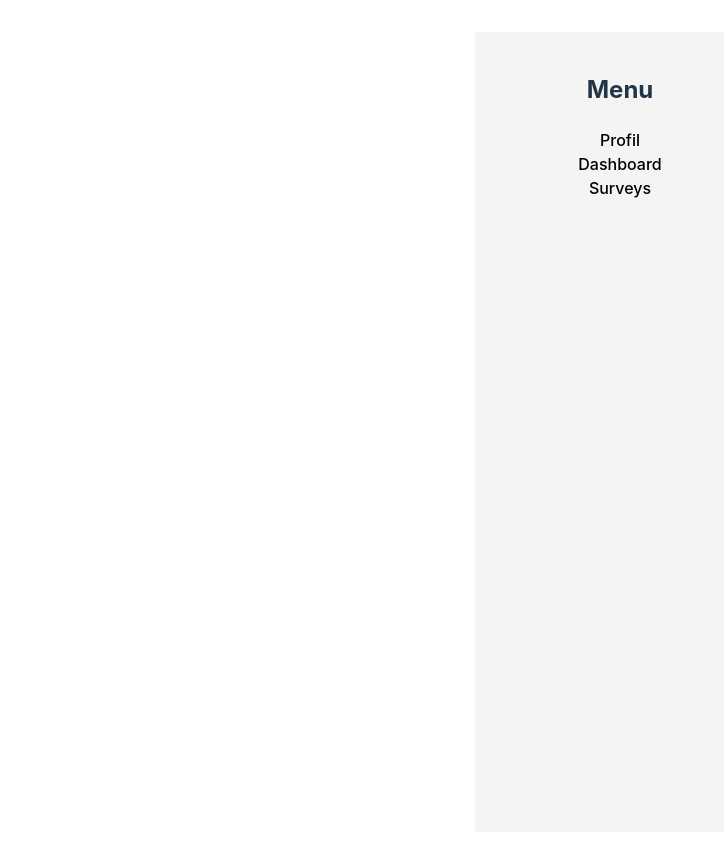
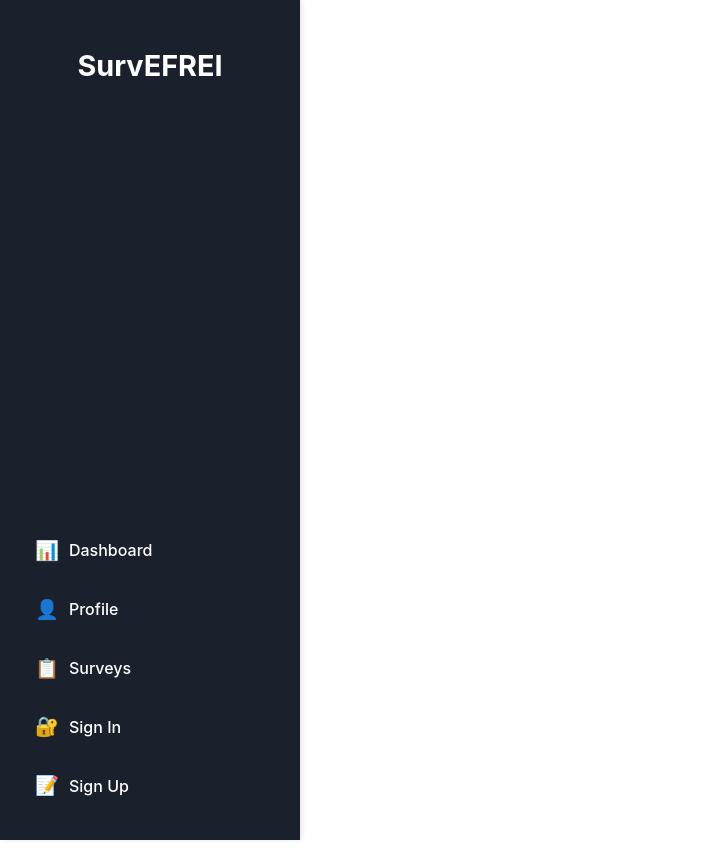
Before and after one commit to llanelli13/SurvEFREI_frontend, a React (Vite) app: page /home in a window 1280 px wide. Shown: the whole page, without its empty margins (0-724 px from the left). Built offline with nearby package versions, Linux system fonts and the light colour scheme.

Commit message:
sidebar initial

```diff
--- a/src/components/Sidebar.jsx
+++ b/src/components/Sidebar.jsx
@@ -1,33 +1,42 @@
 import { NavLink } from "react-router-dom";
+import './styles/Sidebar.css'
 
 const Sidebar = () => {
   return (
-    <div style={{ width: "250px", background: "#f4f4f4", padding: "20px" }}>
-      <h2>Menu</h2>
-      <nav>
-        <ul style={{ listStyle: "none", padding: 0 }}>
+    <div className="sidebar">
+      <div className="sidebar-header">
+        <h2>SurvEFREI</h2>
+      </div>
+      <nav className="sidebar-menu">
+        <ul>
           <li>
-            <NavLink
-              to="/home/profile"
-              style={({ isActive }) => ({ color: isActive ? "blue" : "black", textDecoration: "none" })}
-            >
-              Profil
-            </NavLink>
-          </li>
-          <li>
-            <NavLink
-              to="/home/dashboard"
-              style={({ isActive }) => ({ color: isActive ? "blue" : "black", textDecoration: "none" })}
-            >
+            <NavLink to="/home/dashboard" activeClassName="active-link">
+              <i className="icon">📊</i>
               Dashboard
             </NavLink>
           </li>
           <li>
-            <NavLink
-              to="/home/surveys"
-              style={({ isActive }) => ({ color: isActive ? "blue" : "black", textDecoration: "none" })}
-            >
+            <NavLink to="/home/profile" activeClassName="active-link">
+              <i className="icon">👤</i>
+              Profile
+            </NavLink>
+          </li>
+          <li>
+            <NavLink to="/home/surveys" activeClassName="active-link">
+              <i className="icon">📋</i>
               Surveys
+            </NavLink>
+          </li>
+          <li>
+            <NavLink to="/home/signin" activeClassName="active-link">
+              <i className="icon">🔐</i>
+              Sign In
+            </NavLink>
+          </li>
+          <li>
+            <NavLink to="/home/signup" activeClassName="active-link">
+              <i className="icon">📝</i>
+              Sign Up
             </NavLink>
           </li>
         </ul>
--- /dev/null
+++ b/src/components/styles/Sidebar.css
@@ -0,0 +1,83 @@
+/* Structure principale */
+.sidebar {
+    position: fixed; /* Fixe la sidebar à gauche */
+    top: 0;
+    left: 0;
+    width: 260px;
+    height: 100vh; /* Prend toute la hauteur de l'écran */
+    background-color: #1a202c; /* Couleur de fond sombre */
+    color: white;
+    display: flex;
+    flex-direction: column;
+    justify-content: space-between;
+    box-shadow: 2px 0 5px rgba(0, 0, 0, 0.1);
+    padding: 20px;
+    z-index: 1000; /* Assure que la sidebar soit au-dessus d'autres éléments */
+  }
+
+  /* Header de la sidebar */
+  .sidebar-header {
+    margin-bottom: 20px;
+    font-size: 1.2rem;
+    font-weight: bold;
+    text-align: center;
+  }
+
+  /* Menu de la sidebar */
+  .sidebar-menu ul {
+    list-style: none;
+    padding: 0;
+    margin: 0;
+  }
+
+  .sidebar-menu li {
+    margin: 10px 0;
+  }
+
+  .sidebar-menu a {
+    display: flex;
+    align-items: center;
+    padding: 10px 15px;
+    border-radius: 8px;
+    text-decoration: none;
+    color: white;
+    font-size: 1rem;
+    transition: background 0.3s ease;
+  }
+
+  .sidebar-menu a .icon {
+    margin-right: 10px;
+    font-size: 1.2rem;
+  }
+
+  /* Style actif */
+  .sidebar-menu a.active-link,
+  .sidebar-menu a:hover {
+    background-color: #4a5568; /* Couleur pour lien actif */
+  }
+
+  /* Footer de la sidebar */
+  .sidebar-footer {
+    margin-top: auto;
+    text-align: center;
+  }
+
+  .upgrade-btn {
+    background-color: #48bb78; /* Vert pour "Upgrade" */
+    color: white;
+    border: none;
+    padding: 10px 15px;
+    border-radius: 8px;
+    font-size: 1rem;
+    cursor: pointer;
+    transition: background 0.3s ease;
+  }
+
+  .upgrade-btn:hover {
+    background-color: #38a169; /* Vert plus foncé */
+  }
+
+  main {
+    margin-left: 260px; /* Décale le contenu principal à droite de la sidebar */
+    padding: 20px;
+  }
```
